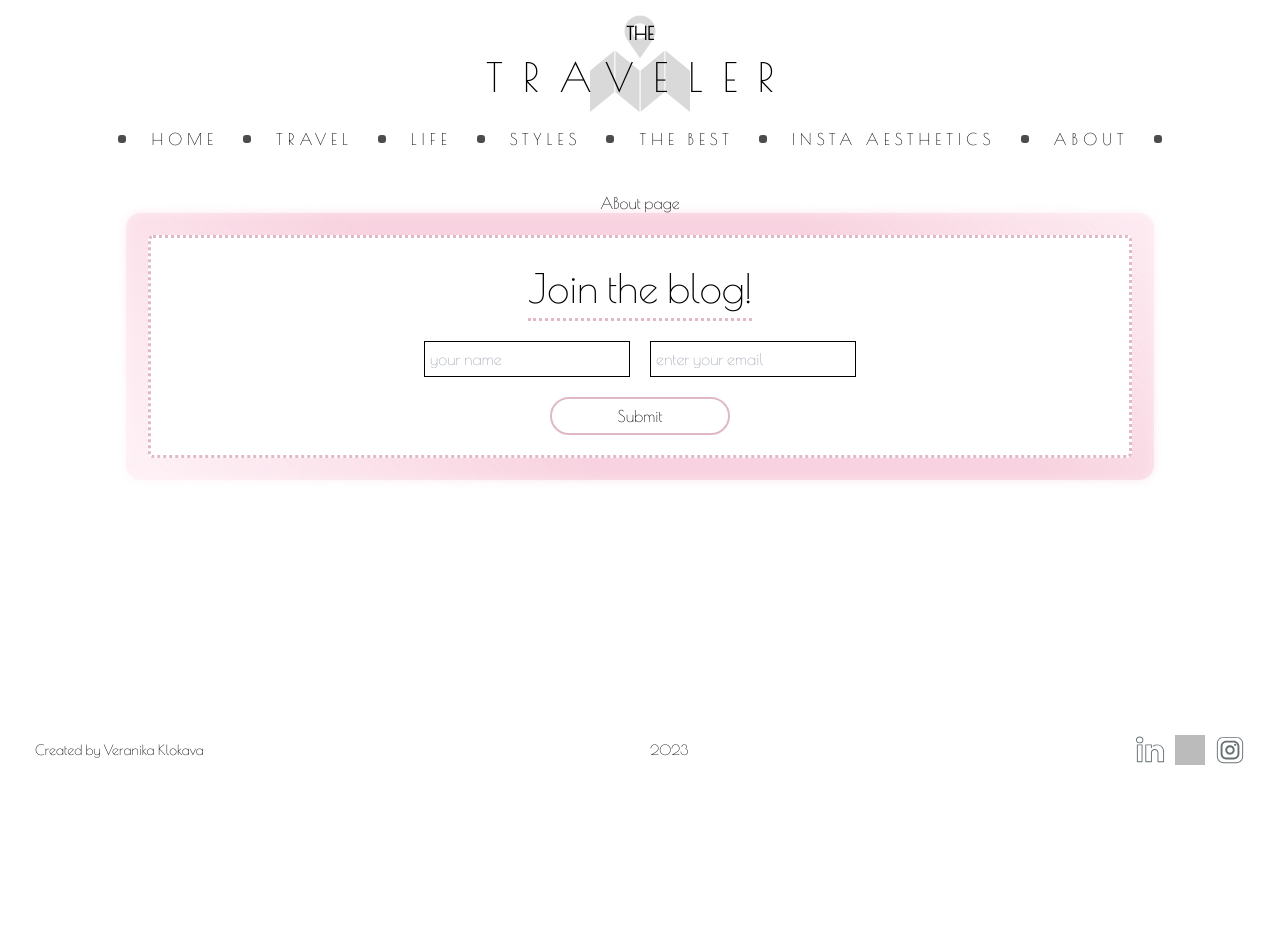
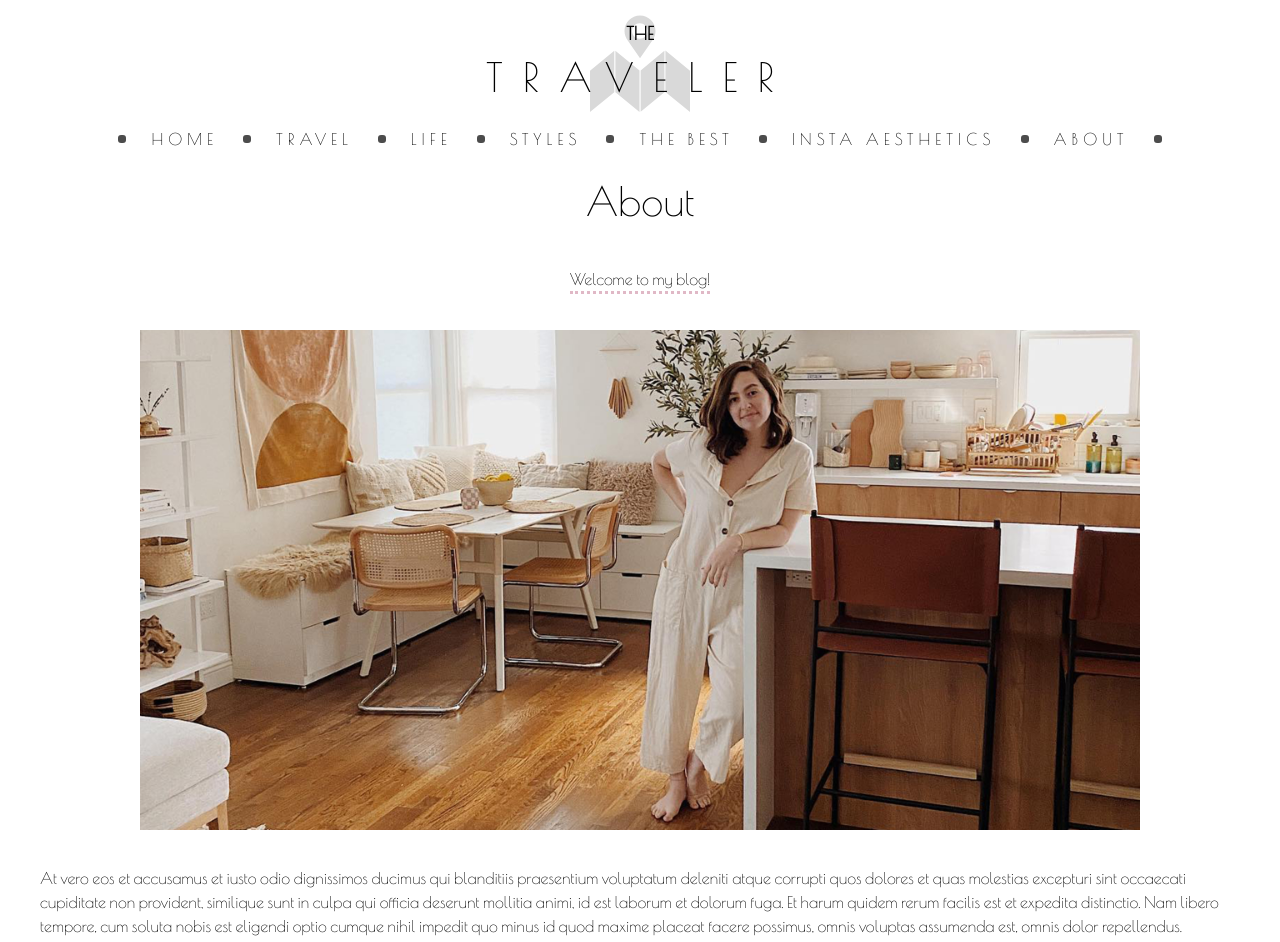
Before and after one commit to NikaKlokava/blog-strapi, a Next.js app in the folder frontend/: page /about in a window 1280 px wide. Shown: the top 942 px of the page. Before the commit the page ends 800 px from the top, so only its background shows below. Built offline with nearby package versions, Linux system fonts and the light colour scheme; grey boxes are pictures that could not be loaded.

Commit message:
feat: add  styles to  about page

```diff
--- a/frontend/app/about/page.tsx
+++ b/frontend/app/about/page.tsx
@@ -1,9 +1,23 @@
+import Image from "next/image";
 import { JoinTheBlog } from "../components/join-the-blog/JoinTheBlog";
+import styles from "./styles.module.css";
+import { aboutData } from "@/mocks/mocks";
 
 const AboutPage = () => {
   return (
-    <div className="flex flex-col items-center">
-      <p> ABout page</p>
+    <div className="flex flex-col items-center gap-y-9 pl-10 pb-10 pr-10">
+      <h1> About</h1>
+      <h2 className={styles.greeting}>{aboutData.greeting}</h2>
+      <Image
+        src={aboutData.photo.src}
+        alt={"about_page_photo"}
+        width={1000}
+        height={500}
+        priority={true}
+        className={"w-80% h-auto"}
+      />
+      <div className={styles.description}>{aboutData.description}</div>
+
       <JoinTheBlog />
     </div>
   );
--- /dev/null
+++ b/frontend/app/about/styles.module.css
@@ -0,0 +1,3 @@
+.greeting {
+  border-bottom: 3px dotted #e0b8c6;
+}
--- a/frontend/app/components/join-the-blog/JoinTheBlog.tsx
+++ b/frontend/app/components/join-the-blog/JoinTheBlog.tsx
@@ -42,8 +42,7 @@ export const JoinTheBlog = () => {
                 className={styles.input_field}
               />
             </div>
-            {props.errors.name && <div>{props.errors.name}</div>}
-            {props.errors.email && <div>{props.errors.email}</div>}
+            {props.errors.name && props.dirty && <div>{props.errors.name}</div>}
             <button className={styles.submit_btn} type="submit">
               Submit
             </button>
--- a/frontend/app/utils/utils.ts
+++ b/frontend/app/utils/utils.ts
@@ -1,7 +1,9 @@
 import * as Yup from "yup";
 
 export const validationSchema = Yup.object().shape({
-  name: Yup.string().required("Name is a required field").min(3, "Too short"),
+  name: Yup.string()
+    .required("Name is a required field")
+    .min(3, "Name is too short"),
   email: Yup.string().required("Email is a required field").email(),
 });
 export const initialFormValue = { name: "", email: "" };
--- a/frontend/mocks/mocks.ts
+++ b/frontend/mocks/mocks.ts
@@ -1,6 +1,7 @@
 import image1 from "../public/test_img1.jpg";
 import image2 from "../public/test_img2.jpg";
 import image3 from "../public/test_img3.jpg";
+import image4 from "../public/test_img4.jpg";
 import logo1 from "../public/logo1.svg";
 import logo2 from "../public/logo2.svg";
 import logo3 from "../public/logo3.svg";
@@ -51,26 +52,43 @@ export const sectionsData = [
     name: "travel",
     logo: logo1,
     data: Array(10).fill({
+      section: "travel",
       descr: "travel_img",
       photo: image1,
-
     }),
   },
   {
     name: "life",
     logo: logo2,
     data: Array(18).fill({
+      section: "life",
       descr: "travel_img",
       photo: image2,
-
     }),
   },
   {
     name: "styles",
     logo: logo3,
     data: Array(15).fill({
+      section: "styles",
       descr: "travel_img",
       photo: image3,
     }),
   },
 ];
+
+export const aboutData = {
+  greeting: "Welcome to my blog!",
+  description: `At vero eos et accusamus et iusto odio dignissimos
+    ducimus qui blanditiis praesentium voluptatum deleniti
+    atque corrupti quos dolores et quas molestias excepturi sint occaecati
+    cupiditate non provident, similique sunt in culpa qui officia deserunt mollitia
+    animi, id est laborum et dolorum fuga. Et harum quidem rerum facilis est
+    et expedita distinctio. Nam libero tempore, cum soluta nobis est eligendi optio
+    cumque nihil impedit quo minus id quod maxime placeat facere possimus, omnis voluptas
+    assumenda est, omnis dolor repellendus. Temporibus autem quibusdam et aut officiis debitis
+    aut rerum necessitatibus saepe eveniet ut et voluptates repudiandae sint et molestiae non
+    recusandae. Itaque earum rerum hic tenetur a sapiente delectus, ut aut reiciendis
+    voluptatibus maiores alias consequatur aut perferendis doloribus asperiores repellat`,
+  photo: image4,
+};
```
Also changed, not shown: frontend/public/test_img4.jpg (added).
